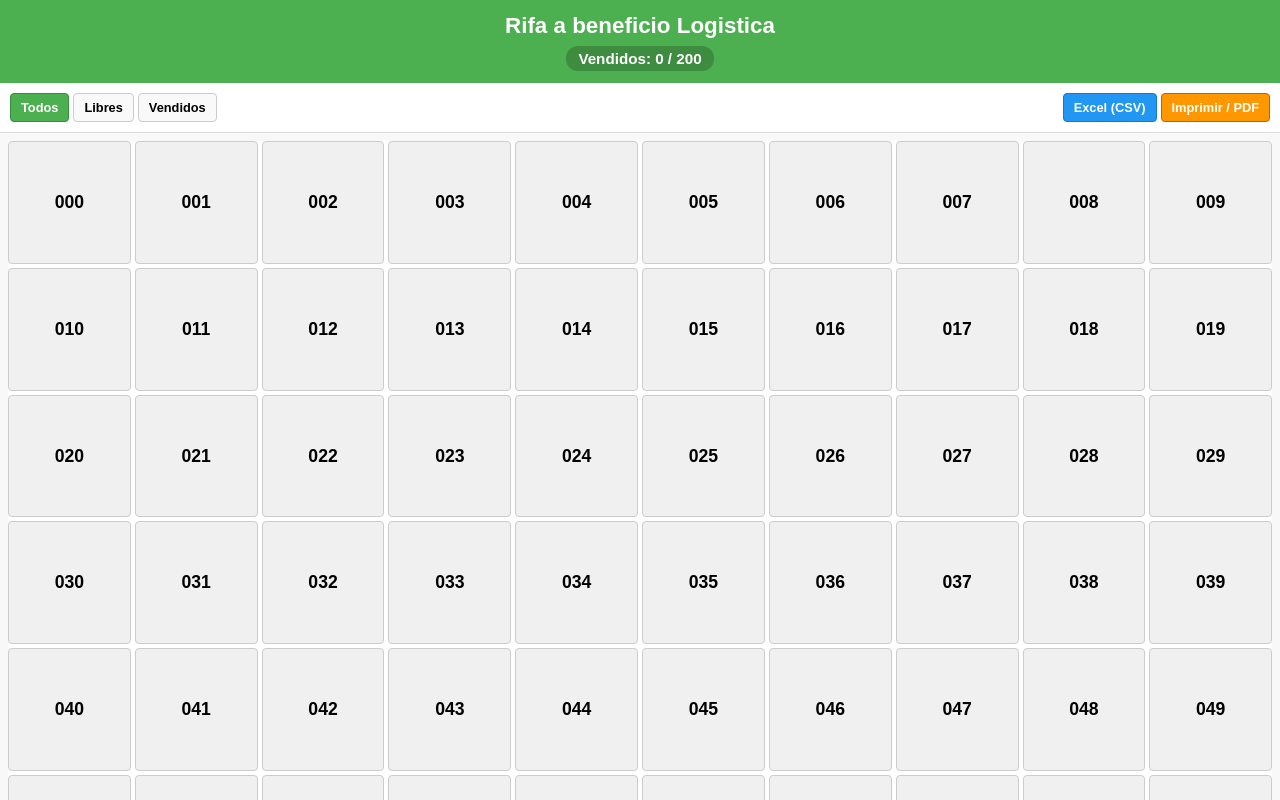
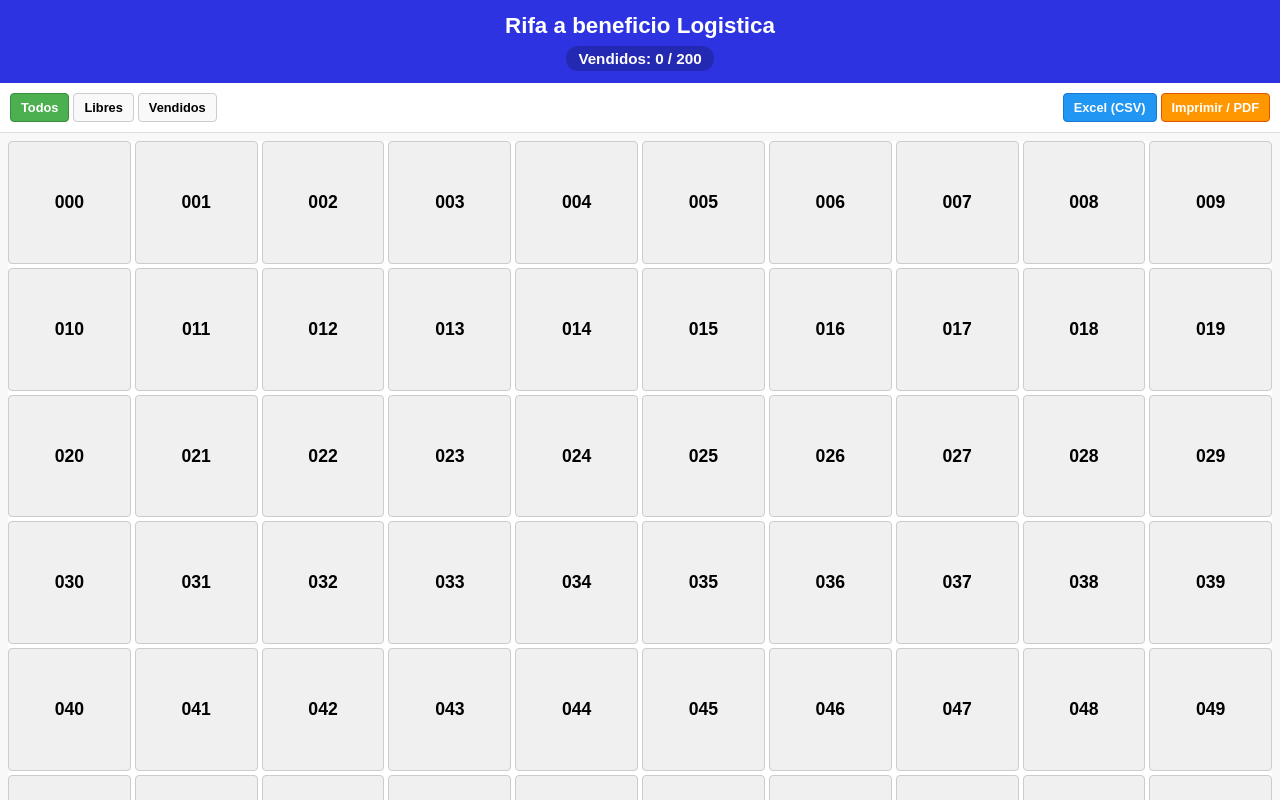
Before and after one commit to Orat28/Rifa, a plain HTML site: page index.html in a window 1280 px wide. Drawn offline with Linux system fonts and the light colour scheme; no server answers.

Commit message:
Update index.html

```diff
--- a/index.html
+++ b/index.html
@@ -29,7 +29,7 @@
       padding: 12px;
       text-align: center;
       flex: 0 0 auto;
-      background-color: #4caf50;
+      background-color: #2D33E0;
       color: white;
       box-shadow: 0 2px 4px rgba(0,0,0,0.1);
     }
```
